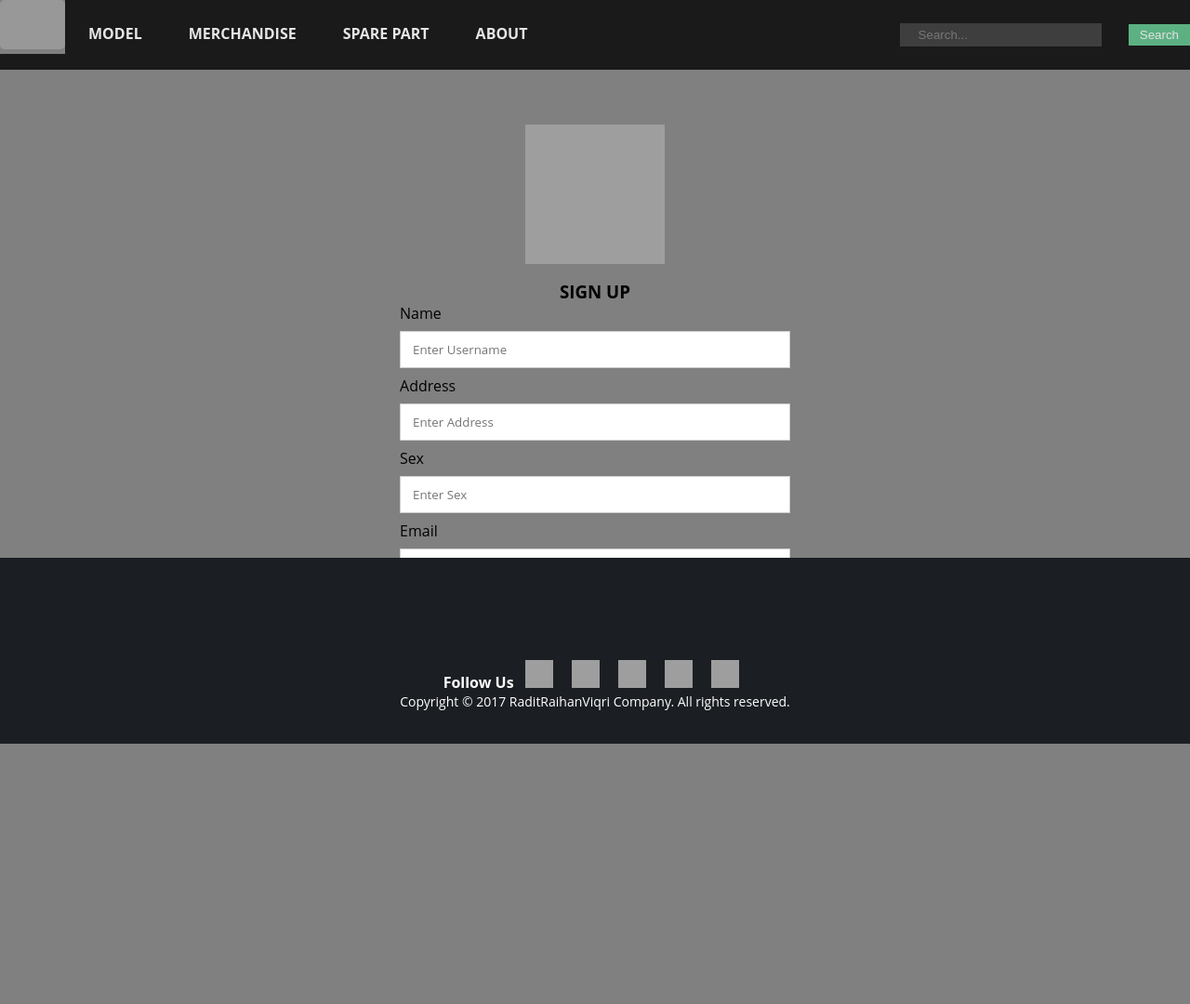
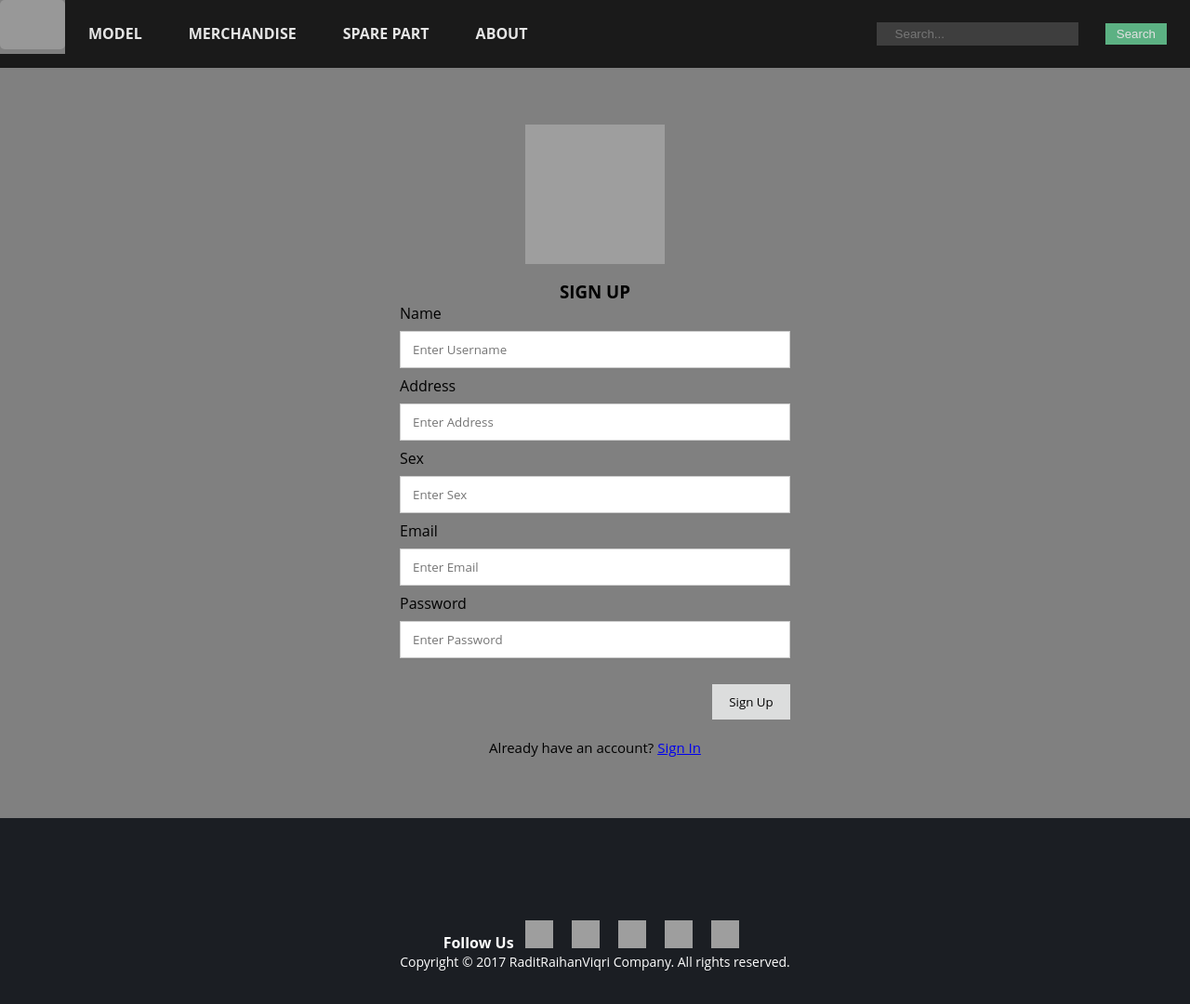
Before and after one commit to viqrifebryan/Project_PW, a PHP site: page /SignUp.html in a window 1280 px wide. Shown: the whole page at 93% size. Before the commit the page ends 800 px from the top, so only its background shows below. Run offline with PHP 8.4, Linux system fonts and the light colour scheme; grey boxes are pictures that could not be loaded.

Commit message:
Benerin icon sama stylenya

```diff
--- a/All Page/Style.css
+++ b/All Page/Style.css
@@ -25,7 +25,7 @@
 	/*Bagian pengaturan navbar*/
 	nav ul {
 	 background: black;
-	 padding: 0 px;
+	 padding: 0px;
 	 list-style: none;
 	 display: inline-table;
 	 width: 100%;
@@ -79,7 +79,6 @@
 	}
 	.search {
 		padding:5px 20px;
-		margin : 25px;
 		background:rgba(50, 50, 50, 0.9);
 		border:0px solid #dbdbdb;
 		position : middle;
@@ -87,6 +86,7 @@
 	.button {
 		padding:2px 10px;
 		left:-8px;
+		margin : 25px;
 		border:2px solid #53bd84;
 		background-color:#53bd84;
 		color:#fafafa;
@@ -116,13 +116,13 @@
 	/* Set a style for all buttons */
 	.signButton {
 		font-family: Open Sans;
-		background-color: #4CAF50;
-		color: white;
-		padding: 14px 20px;
-		margin: 8px 0;
+		background-color: #dcdddd;
+		color: black;
+		padding: 10px 10px;
+		margin: 20px 0px;
 		border: none;
 		cursor: pointer;
-		width: 30%;
+		width: 20%;
 	}
 
 	/* Add a hover effect for buttons */
@@ -140,22 +140,19 @@
 	.container {
 		padding: 16px;
 	}
-/*form signIn - signUp*/
+/*form signIn - signUp -- end*/
 
 /*footer*/
 	.footer{
-
 		font-family:Open Sans;
 		color:white;
 		height: 200px;
 		width: 100%;
 		background: #1b1e23;
 		bottom: 0;
-		position : absolute;
-
 	}
 	.icon-bar {
-		overflow: auto;
+		overflow: visible;
 	}
 	.icon-bar a {
 		padding: 20px 8px;
@@ -165,10 +162,11 @@
 		/*Bikin jadi transparan kalo di hover*/
 		opacity: 0.5;
 	}
-/*footer end*/
+/*footer --- end*/
 
 /*Isi*/
 	.isi{
 		font-family: Open Sans;
 		color:black;
 	}
+/*Isi -- end*/
```
